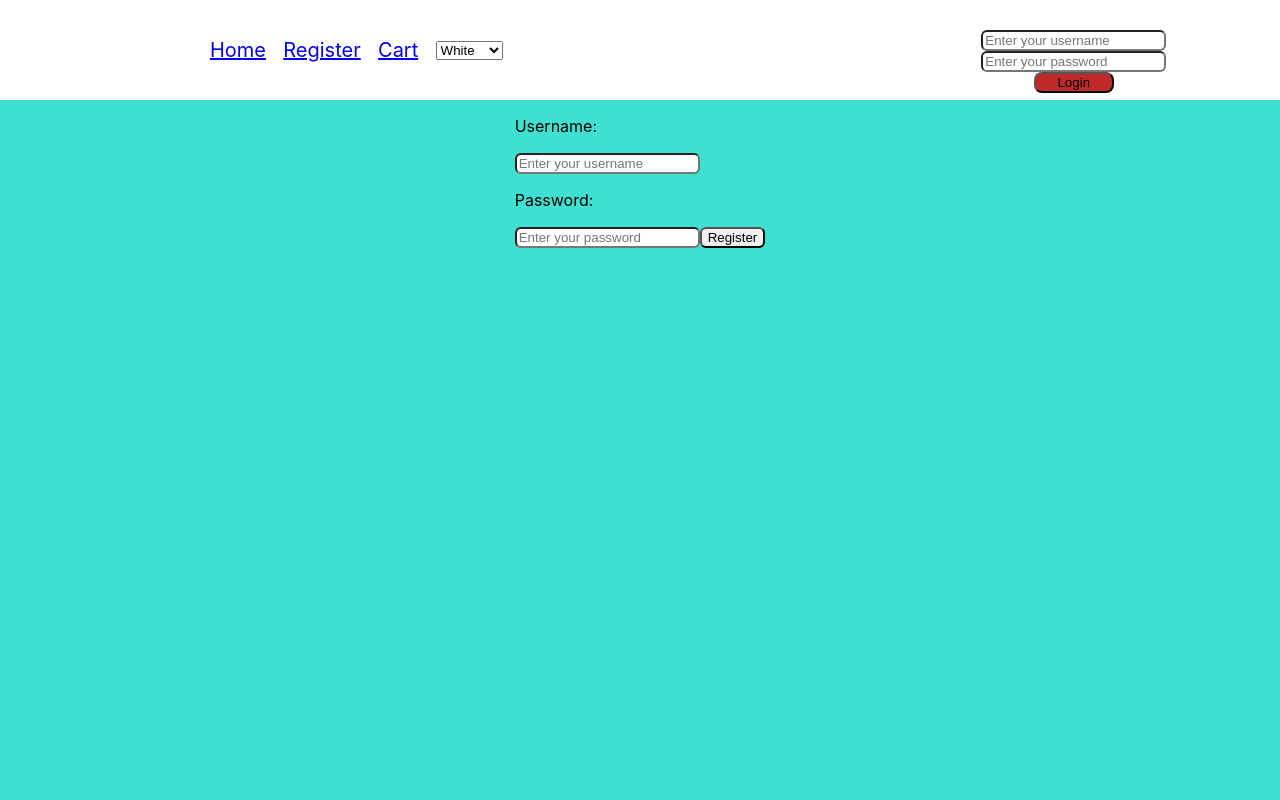
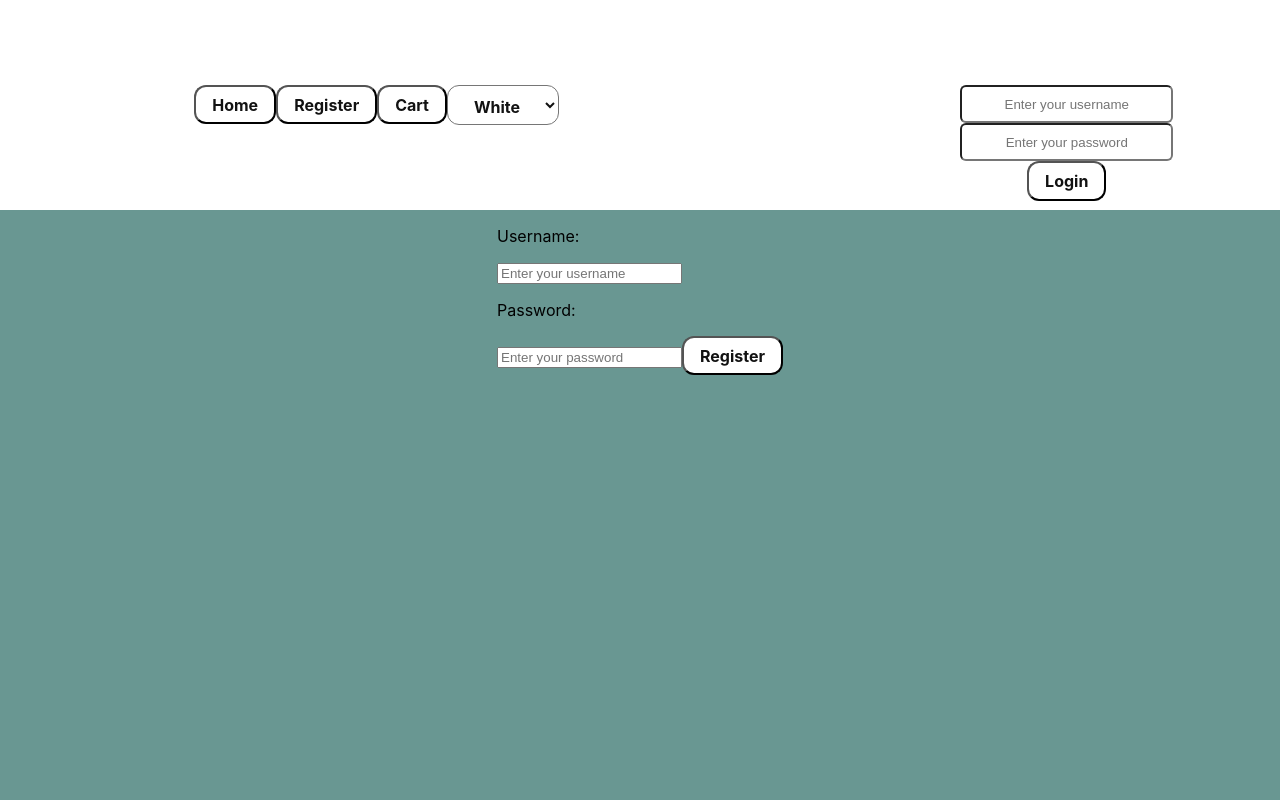
Before and after one commit to LauriReima/kauppa-frontti, a React (Create React App) app: page /login in a window 1280 px wide. Shown: the top 800 px of the page. Built offline with nearby package versions, Linux system fonts and the light colour scheme; no server answers.

Commit message:
css-touhui

```diff
--- a/src/App.css
+++ b/src/App.css
@@ -5,6 +5,7 @@
 }
 
 .nav{
+  height: 210px;
   margin: 0px;
   padding: 0px;
   display: flex;
@@ -13,20 +14,6 @@
   justify-content: space-around;
 }
 
-/* .links {
-  display: flex;
-  justify-content: space-around;
-  width: 50%;
-  height: 40px;
-  align-items: center;
-} */
-
-.link {
-  font-size: 20px;
-}
-.hiddenLink {
-  display: none;
-}
 .loginInput {
   height: 40px;
   display: flex;
@@ -34,20 +21,15 @@
   align-items: center;
 
 }
-.loginInput > input {
+.inputField {
   border-radius: 6px;
+  line-height: 1;
+  margin: 0;
+  outline: none;
+  padding: 0.6rem 1.0rem;
+  text-align: center;
+}
 
-}
-.loginInput > button {
-  background-color: rgb(192, 41, 41);
-  width: 80px;
-  border-radius: 8px;
-  cursor: pointer;
-}
-.loginInput > button:hover {
-  background-color: rgb(171, 161, 161);
-
-}
 .searchBar{
   text-align: center;
 }
@@ -55,6 +37,30 @@
   width: 60%;
   border-radius: 6px;
 }
-.register > label > input,button {
-  border-radius: 6px;
+
+
+.button-35 {
+  align-items: center;
+  background-color: #fff;
+  border-radius: 12px;
+  box-sizing: border-box;
+  color: #121212;
+  cursor: pointer;
+  display: inline-flex;
+  flex: 1 1 auto;
+  font-family: Inter,sans-serif;
+  font-size: 1.0rem;
+  font-weight: 700;
+  justify-content: center;
+  line-height: 1;
+  margin: 0;
+  outline: none;
+  padding: 0.6rem 1.0rem;
+  text-align: center;
+  text-decoration: none;
 }
+
+.button-35:hover {
+  box-shadow: #121212 0 0 0 3px, transparent 0 0 0 0;
+  background-color: rgb(171, 161, 161);
+}
--- a/src/App.js
+++ b/src/App.js
@@ -1,4 +1,3 @@
-import './App.css';
 import { useEffect, useState } from 'react';
 import {
   Routes,
@@ -15,9 +14,10 @@ import RegisterPage from './pages/RegisterPage';
 import AddProducts from './pages/AddProducts';
 import Login from './Components/Login/Login';
 import CartPage from './pages/Cart';
-import user from './services/user';
 import Header from './Components/Header/Header';
 import Footer from './Components/Footer/Footer'
+
+import './App.css';
 
 
 
@@ -237,7 +237,7 @@ function App() {
             /> :
             <div>
               <p>{loggedUser.username} logged in</p>
-              <button onClick={handleLogout}>Log Out</button>
+              <button className='button-35' onClick={handleLogout}>Log Out</button>
             </div>
           }
           </div>
--- a/src/Components/Card/Card.js
+++ b/src/Components/Card/Card.js
@@ -8,7 +8,7 @@ function Card({name, price, category, image, id, deleteP, user, addToCart}) {
         card: {
             width: 'auto',
             height: '300px',
-            background: 'beige',
+            background: 'rgb(105, 151, 146)',
             borderRadius: '10px'
         },
         flag: {
@@ -27,8 +27,8 @@ function Card({name, price, category, image, id, deleteP, user, addToCart}) {
                     <img className='flag' src={image} alt='kuva' style={styles.flag}/>
                     <p>quantity</p>
                     <br></br>
-                    {user !== null && user.username === 'lauri' ? <button onClick={() => deleteP(id)}>delete</button> : ''}
-                    {user ? <button onClick={() => addToCart(id)}>Add</button> : ''}
+                    {user !== null && user.username === 'lauri' ? <button className='button-35' onClick={() => deleteP(id)}>delete</button> : ''}
+                    {user ? <button className='button-35' onClick={() => addToCart(id)}>Add</button> : ''}
                 </div>
             </>
         )
--- a/src/Components/Header/AddForm/AddForm.js
+++ b/src/Components/Header/AddForm/AddForm.js
@@ -12,8 +12,8 @@ const AddForm = ({handleAddName, inputName, addProduct, handleCategory, inputCat
                     <input value={inputName} onChange={handleAddName}/>
                 </label>
                 <label>
-                    <select value={inputCategory} onChange={handleCategory}>
-                        <option  value='none'>--pick one--</option>
+                    <select className='button-35' style={{maxWidth: '150px'}} value={inputCategory} onChange={handleCategory}>
+                        <option  value='none'>Category</option>
                         <option value='armor'>Armor</option>
                         <option value='melee'>Melee</option>
                         <option value='range'>Range</option>
@@ -23,7 +23,7 @@ const AddForm = ({handleAddName, inputName, addProduct, handleCategory, inputCat
                     <p>Hinta:</p>
                     <input type='number' value={inputPrice} onChange={handlePrice} min='0,1'/>
                 </label>
-                <button type='submit'>lisää</button>
+                <button className='button-35' type='submit'>lisää</button>
             </form>
         </div>
     );
--- a/src/Components/Header/AddForm/form.css
+++ b/src/Components/Header/AddForm/form.css
@@ -1,6 +1,6 @@
 .bar {
     position: relative;
-    background-color: turquoise;
+    background-color: rgb(105, 151, 146);
     display: flex;
     justify-content: center;
     align-items: center;
--- a/src/Components/Header/Header.js
+++ b/src/Components/Header/Header.js
@@ -13,11 +13,23 @@ function Header({admin, bgColor, color}) {
         <div className='header'>
             <button className='dropbtn' onClick={toggleDrop}>Menu</button>
             <div className='header-links'>
-                <Link className='link' to='/'>Home</Link>
-                {!user && <Link className='link' to='/login'>Register</Link>}
-                {user === 'lauri' && <Link className='link' to='/add'>Add</Link>}
-                <Link className='link' to='/cart'>Cart</Link>
-                <select value={color} onChange={bgColor}>
+                <Link to='/'>
+                    <button className='button-35'>Home</button>
+                </Link>
+                {!user &&
+                <Link to='/login'>
+                    <button className='button-35'>Register</button>
+                </Link>
+                }{
+                user === 'lauri' &&
+                <Link to='/add'>
+                    <button className='button-35'>Add</button>
+                </Link>
+                }
+                <Link to='/cart'>
+                    <button className='button-35'>Cart</button>
+                </Link>
+                <select className='button-35' style={{maxWidth: '150px'}} value={color} onChange={bgColor}>
                     <option value='white'>White</option>
                     <option value='grey'>Grey</option>
                     <option value='orange'>Orange</option>
@@ -29,7 +41,7 @@ function Header({admin, bgColor, color}) {
                     {!user && <Link className='link' to='/login'>Register</Link>}
                     {user === 'lauri' && <Link className='link' to='/add'>Add</Link>}
                     <Link className='link' to='/cart'>Cart</Link>
-                    <select value={color} onChange={bgColor}>
+                    <select style={{backgroundColor: 'rgb(105, 151, 146)', fontSize: '15px'}} value={color} onChange={bgColor}>
                         <option value='white'>White</option>
                         <option value='grey'>Grey</option>
                         <option value='orange'>Orange</option>
--- a/src/Components/Header/Search/Search.js
+++ b/src/Components/Header/Search/Search.js
@@ -4,10 +4,10 @@ const Search = ({input, handleSearch, handleSelect}) => {
 
     return (
         <div className='searchBar'>
-            <input onChange={handleSearch} placeholder='Search'/>
-            <select
+            <input className='inputField' onChange={handleSearch} placeholder='Search'/>
+            <select className='button-35' style={{maxWidth: '150px'}}
                 onChange={handleSelect}>
-                <option value=''>--select--</option>
+                <option value=''>Category</option>
                 <option value='armor'>Armor</option>
                 <option value='melee'>Melee</option>
                 <option value='range'>Range</option>
--- a/src/Components/Header/header.css
+++ b/src/Components/Header/header.css
@@ -9,22 +9,35 @@
 }
 .header-links {
     display: flex;
-    justify-content: space-around;
+    justify-content: space-evenly;
     width: 50%;
     height: 40px;
+
+  }
+
+.link {
+    text-decoration: none;
+}
+
+.dropbtn {
     align-items: center;
-  }
-.dropbtn {
-    background-color: #4caf50;
-    color: white;
-    padding: 14px;
-    font-size: 16px;
-    border: none;
+    background-color: #fff;
+    border-radius: 12px;
+    box-sizing: border-box;
+    color: #121212;
     cursor: pointer;
     display: none;
-    height: 70px;
-    /* position: absolute;
-    left: 20px; */
+    flex: 1 1 auto;
+    font-family: Inter,sans-serif;
+    font-size: 1.0rem;
+    font-weight: 700;
+    justify-content: center;
+    line-height: 1;
+    margin: 0;
+    outline: none;
+    padding: 0.6rem 1.0rem;
+    text-align: center;
+    text-decoration: none;
   }
   .dropdown-content {
     display: none;
@@ -49,16 +62,22 @@
         display: none;
     }
     .dropbtn {
-        display: block;
+        display: inline-flex;
+
     }
     .dropdown{
       display: block;
       position: relative;
     }
     .show{
-        display: block;
-        position: relative;
-        left:0px;
-        top:0;
+      background-color: rgb(105, 151, 146);
+        border-radius: 5%;
+        display: flex;
+        flex-direction: column;
+        align-items: center;
+        height: auto;
+        position: absolute;
+        left:-190px;
+        top:20px;
     }
   }
--- a/src/Components/Login/Login.js
+++ b/src/Components/Login/Login.js
@@ -6,9 +6,9 @@ const Login = ({logged, handleUserName, handlePassword, password, user, submit})
         <>
             <form className='loginInput' onSubmit={submit}>
 
-              <input type="text" name="username" placeholder='Enter your username' onChange={handleUserName} value={user}/>
-              <input type="password" name="password" placeholder='Enter your password' onChange={handlePassword} value={password}/>
-              <button type='submit' >Login</button>
+              <input className='inputField' type="text" name="username" placeholder='Enter your username' onChange={handleUserName} value={user}/>
+              <input className='inputField' type="password" name="password" placeholder='Enter your password' onChange={handlePassword} value={password}/>
+              <button className='button-35' type='submit' >Login</button>
             </form>
 
 
--- a/src/pages/RegisterPage.js
+++ b/src/pages/RegisterPage.js
@@ -14,7 +14,7 @@ const RegisterPage = ({registerUser, userName, password, handlePW, handleName})
                         <p>Password:</p>
                         <input type="password" value={password} name="password" placeholder='Enter your password' onChange={handlePW}/>
                     </label>
-                    <button onClick={registerUser}>Register</button>
+                    <button className='button-35' onClick={registerUser}>Register</button>
                 </form>
             </div>
         </>
```
Also changed, not shown: src/pages/Cart.js (+1 -8 lines), src/Components/Card/card.css (line endings or trailing spaces).
